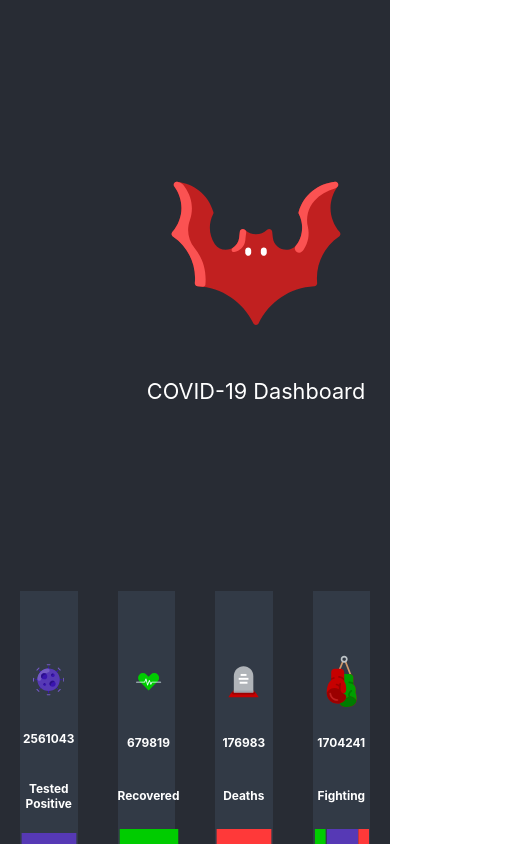
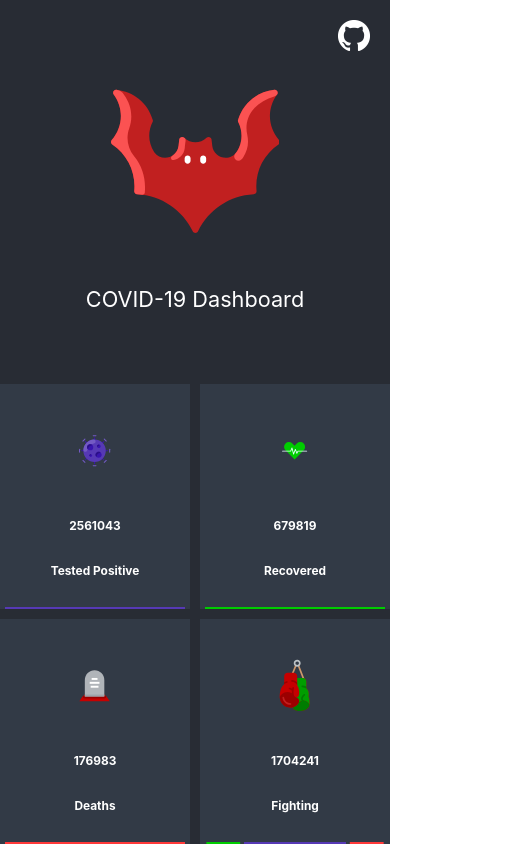
Before and after one commit to techie448/covid19, a React (Create React App) app: page / in a window 390 px wide. Shown: the top 846 px of the page, 512 px wide, since content can reach past the window. Built offline with nearby package versions, Linux system fonts and the light colour scheme.

Commit message:
:iphone: Add responsive layout for home page, update css and some fixes

```diff
--- a/src/Charts/Bar/BarChart.js
+++ b/src/Charts/Bar/BarChart.js
@@ -13,33 +13,33 @@ function BarChart({data, days, type}) {
     const xAxisRef = useRef()
     const yAxisRef = useRef()
     const dimensions = useResizeObserver(wrapperDivRef)
-    const margin = {
-        top: 20,
-        bottom: 20,
-        left: 50,
-        right: 5
-    }
+
     useEffect(() => {
+        const margin = {
+            top: 20,
+            bottom: 20,
+            left: 50,
+            right: 5
+        }
         const svg = select(svgRef.current)
         if (!dimensions) return
         const {width, height} = dimensions;
 
-        data = data.slice(-days)
-        data = data.map(d => {
+        const barData = data.slice(-days).map(d => {
             return {
                 date: d.date,
                 input: d[type]
             }
         });
         const gap = 1.15;
-        const bar = (width - margin.left - margin.right) / data.length / gap;
+        const bar = (width - margin.left - margin.right) / barData.length / gap;
         const xScale = scaleTime().range([margin.left, width - margin.right]);
         const yScale = scaleLinear().range([height - margin.bottom, margin.top]);
         const xAxis = axisBottom().scale(xScale)
             .tickFormat(timeFormat('%d %b'))
         const yAxis = axisLeft().scale(yScale);
-        const dateDomain = extent(data, d => d.date);
-        const inputMax = max(data, d => d.input);
+        const dateDomain = extent(barData, d => d.date);
+        const inputMax = max(barData, d => d.input);
         xScale.domain(dateDomain)
         yScale.domain([0, inputMax])
 
@@ -53,7 +53,7 @@ function BarChart({data, days, type}) {
 
         svg
             .selectAll('.rect')
-            .data(data)
+            .data(barData)
             .join(enter => enter.append('rect'))
             .attr('class', 'rect')
             .attr('x', (d, i) => margin.left + (i * bar * gap))
--- a/src/Charts/Charts.js
+++ b/src/Charts/Charts.js
@@ -4,7 +4,6 @@ import Line from "./Line/Line";
 import Bar from "./Bar/Bar";
 import World from "./World/World";
 import Selection from "./Selection";
-import Info from "../info";
 
 function Charts({dataset, latestDataset}) {
 
@@ -16,7 +15,6 @@ function Charts({dataset, latestDataset}) {
     const [maxDays, setMaxDays] = useState(0)
     const [countries, setCountries] = useState([])
     const [types, setTypes] = useState([])
-    const [count, setCount] = useState({})
 
 
     useEffect(() => {
--- a/src/Charts/Line/LineChart.js
+++ b/src/Charts/Line/LineChart.js
@@ -8,23 +8,22 @@ import {axisBottom, axisLeft} from 'd3-axis'
 import {line} from 'd3-shape'
 
 function LineChart({data, days, type}) {
-    console.log(type)
     const svgRef = useRef()
     const xAxisRef = useRef()
     const yAxisRef = useRef()
     const wrapperDivRef = useRef()
     const dimensions = useResizeObserver(wrapperDivRef)
-    const margin = {
-        top: 20,
-        bottom: 20,
-        left: 50,
-        right: 5
-    }
+
     const [lines, setLines] = useState({})
 
 
     useEffect(() => {
-        const svg = select(svgRef.current)
+        const margin = {
+            top: 20,
+            bottom: 20,
+            left: 50,
+            right: 5
+        }
         if (!dimensions) return
         const {width, height} = dimensions;
 
@@ -35,30 +34,30 @@ function LineChart({data, days, type}) {
             .tickFormat(timeFormat('%d %b'))
         const yAxis = axisLeft().scale(yScale);
 
-        data = data.slice(-days);
-        const dateDomain = extent(data, d => d.date);
-        const confirmedMax = max(data, d => d.confirmed);
+        const lineData = data.slice(-days);
+        const dateDomain = extent(lineData, d => d.date);
+        const confirmedMax = max(lineData, d => d.confirmed);
         xScale.domain(dateDomain)
         yScale.domain([0, confirmedMax])
         lineG.x(d => xScale(d.date))
         lineG.y(d => yScale(d.confirmed))
-        const confirmed = (lineG(data))
+        const confirmed = (lineG(lineData))
         lineG.y(d => yScale(d.deaths))
-        const deaths = (lineG(data))
+        const deaths = (lineG(lineData))
         lineG.y(d => yScale(d.recovered))
-        const recovered = (lineG(data))
+        const recovered = (lineG(lineData))
         setLines({confirmed: confirmed, deaths: deaths, recovered: recovered})
         select(xAxisRef.current).call(xAxis).attr('transform', `translate(0,${height - margin.bottom})`);
         select(yAxisRef.current).call(yAxis).attr('transform', `translate(${margin.left},0)`);
 
 
-    }, [data, type, dimensions])
+    }, [data, type, dimensions, days])
 
     return (
         <div ref={wrapperDivRef}>
             <svg ref={svgRef}>
                 {Object.keys(type).map(b => type[b] ? (
-                        <path d={lines[b]} fill='none' stroke='black' strokeWidth='2.5px'/>
+                    <path d={lines[b]} fill='none' stroke='black' strokeWidth='2.5px' key={type}/>
                     ) : ''
                 )}
                 <g>
--- a/src/Charts/Race/Race.js
+++ b/src/Charts/Race/Race.js
@@ -3,6 +3,8 @@ import RaceChart from "./RaceChart";
 import useInterval from "../../Hooks/useInterval";
 
 function Race({inputData, startDate, endDate}) {
+
+    // todo add buttons to change conf death etc. and add button to reset and replay race
 
     const [type, setType] = useState('confirmed')
     const [currDate, setCurrDate] = useState(startDate)
--- a/src/Charts/World/WorldMap.js
+++ b/src/Charts/World/WorldMap.js
@@ -10,6 +10,10 @@ function WorldMap({data, type, world}) {
     const wrapperDivRef = useRef()
     const dimensions = useResizeObserver(wrapperDivRef)
     const [sel, setSel] = useState(null)
+
+    useEffect(() => {
+        if (!dimensions) return
+        const svg = select(svgRef.current)
         const colorRange = {
             confirmed: ['#ffffff', '#5777C0', '#365BB0'],
             deaths: ['#ffffff', '#FF6464', '#FF3939'],
@@ -21,9 +25,6 @@ function WorldMap({data, type, world}) {
             recovered: 20000
         }
 
-    useEffect(() => {
-        if (!dimensions) return
-        const svg = select(svgRef.current)
         const minV = min(Object.entries(data), d => d[1][0][type]);
         const maxV = max(Object.entries(data), d => d[1][0][type]);
 
--- a/src/Header.js
+++ b/src/Header.js
@@ -5,7 +5,7 @@ import {ReactComponent as Bat} from "./bat.svg";
 function Header({count}) {
     return (
         <header>
-            <a href="https://github.com/techie448/covid19" class='icon'></a>
+            <a href="https://github.com/techie448/covid19" className='icon'></a>
             <div className='heading'>
                 <Bat className="bat"/>
                 COVID-19 Dashboard
--- a/src/info.js
+++ b/src/info.js
@@ -7,12 +7,12 @@ import CountUp from 'react-countup';
 
 function Info({endDate, count}) {
     return (
-        <div class="info">
+        <div className="info">
             <div className='c out'>
                 <Confirmed/>
                 <p><CountUp end={count.confirmed}/></p>
                 <p>Tested Positive</p>
-                <div class='c box'></div>
+                <div className='c box'></div>
             </div
             >
             <div className='r out'><Recovered/> <p><CountUp end={count.recovered}/></p> <p> Recovered</p>
--- a/src/style.scss
+++ b/src/style.scss
@@ -23,8 +23,18 @@ $color-complement-1: #55D955;
 $color-complement-2: #2FCF2F;
 $color-complement-3: #009E00;
 $color-complement-4: #007C00;
+
+
 * {
-  //border: 1px solid red;
+  box-sizing: border-box;
+  padding: 0;
+  margin: 0;
+}
+
+body {
+  font-family: -apple-system, BlinkMacSystemFont, 'Segoe UI', 'Roboto', 'Oxygen',
+  'Ubuntu', 'Cantarell', 'Fira Sans', 'Droid Sans', 'Helvetica Neue',
+  sans-serif;
 }
 
 header, footer {
@@ -32,12 +42,17 @@ header, footer {
   color: white;
 }
 
+footer {
+  font-size: calc(8px + 1vmin);
+  min-height: 20vh;
+}
+
 header {
-  min-height: 100vh;
+  height: 100vh;
+  width: 100vw;
   font-size: calc(10px + 3vmin);
   display: grid;
-  grid-template-rows: 20vh auto 30vh;
-  width: 100vw;
+  grid-template-rows: 1fr 3fr 2fr;
 }
 
 header > a {
@@ -56,16 +71,69 @@ header .heading {
   text-align: center;
 }
 
-header > div {
-  justify-self: stretch;
+.bat {
+  height: 20vh;
+  width: auto;
+  display: block;
+  margin: auto auto 40px auto;
+  transition: 3s ease-out;
 }
 
-.info > div {
-  display: grid
+.bat:hover {
+  transform: scale(1.4) translate(0, -20px);
+  filter: drop-shadow(12px 12px 8px rgba(0, 0, 0, 0.6));
+
 }
 
-.box {
+.info {
+  display: grid;
+  grid-template-columns: 1fr 1fr 1fr 1fr;
+  text-align: center;
+  font-size: calc(8px + 1vmin);
+  font-weight: bold;
+  column-gap: 10px;
 }
+
+.out {
+  background: $bgcolor-light;
+  transition: 1s;
+  display: grid;
+  grid-template-rows: 3fr 1fr 1fr 1.5px;
+
+}
+
+.out > svg {
+  display: block;
+  height: 8vh;
+  width: 8vw;
+  place-self: center;
+}
+
+
+.charts svg {
+  height: 60vh;
+  border: 1px solid black;
+  width: 100%;
+
+}
+
+.raceD {
+  //max-width: 1000px;
+  margin: auto;
+  padding: 50px;
+
+}
+
+.charts {
+}
+
+.barD, .lineD {
+  display: inline-block;
+  width: 30%;
+  margin: 25px;
+
+}
+
 
 .box.c {
   background: $color-secondary-2-2;
@@ -108,86 +176,31 @@ header > div {
   }
 }
 
-.bat {
-  height: 20vh;
-  display: block;
-  margin-bottom: 40px;
-  transition: 3s ease-out;
+@media only all and (max-width: 768px) {
+
+  header {
+    grid-template-rows: 0.5fr 2fr 3fr;
+  }
 
 
-}
+  .info {
+    grid-template-columns: 1fr 1fr;
+    column-gap: 10px;
+    row-gap: 10px;
+  }
 
-.bat:hover {
-  transform: scale(1.4) translate(0, -20px);
-  filter: drop-shadow(12px 12px 8px rgba(0, 0, 0, 0.6));
+  .out {
+    background: $bgcolor-light;
+    transition: 1s;
+    display: grid;
+    grid-template-rows: 3fr 1fr 1fr 1.5px;
+
+  }
+  .out > svg {
+    display: block;
+    height: 8vh;
+    width: 8vw;
+    place-self: center;
+  }
 
 }
-
-footer {
-  font-size: calc(8px + 1vmin);
-  min-height: 20vh;
-}
-
-.info {
-  display: grid;
-  grid-template-columns: 25vw 25vw 25vw 25vw;
-  text-align: center;
-  font-size: calc(8px + 1vmin);
-  font-weight: bold;
-
-}
-
-//.info > div {
-//  background: #323a46;
-//  margin: 20px;
-//  padding: 20px;
-//}
-
-.info > div {
-  background: $bgcolor-light;
-  padding-top: 50px;
-  margin: 0 20px;
-  transition: 1s;
-
-}
-
-
-.info > div > svg {
-  display: block;
-  height: 8vh;
-  width: 8vw;
-  margin: auto;
-}
-
-body {
-  margin: 0;
-  font-family: -apple-system, BlinkMacSystemFont, 'Segoe UI', 'Roboto', 'Oxygen',
-  'Ubuntu', 'Cantarell', 'Fira Sans', 'Droid Sans', 'Helvetica Neue',
-  sans-serif;
-  -webkit-font-smoothing: antialiased;
-  -moz-osx-font-smoothing: grayscale;
-}
-
-.charts svg {
-  height: 60vh;
-  border: 1px solid black;
-  width: 100%;
-
-}
-
-.raceD {
-  //max-width: 1000px;
-  margin: auto;
-  padding: 50px;
-
-}
-
-.charts {
-}
-
-.barD, .lineD {
-  display: inline-block;
-  width: 30%;
-  margin: 25px;
-
-}
```
Lines whose indentation alone changed are shown as unchanged.
